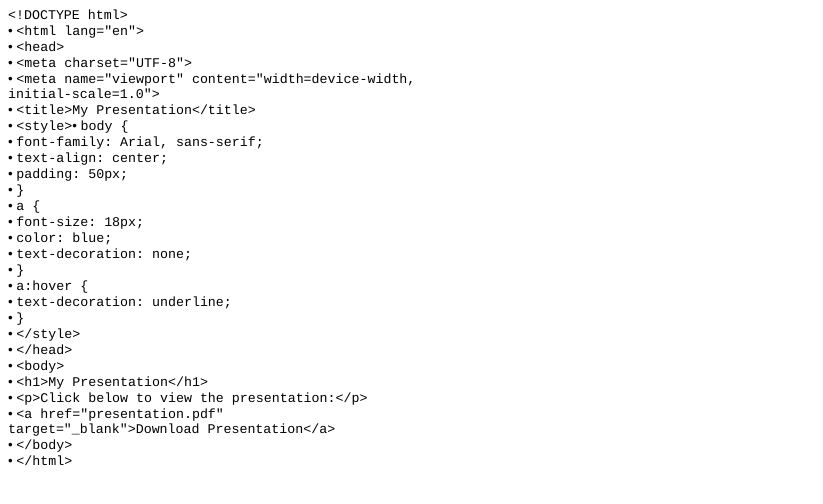
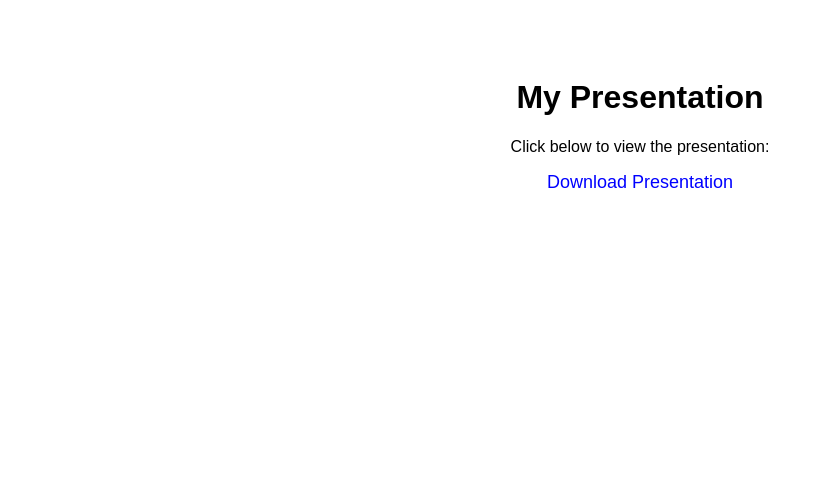
Before and after one commit to fjswenson49/fjswenson49.github.io, a plain HTML site: page index.html in a window 1280 px wide. Shown: the whole page, without its empty margins (0-823 px from the left). Drawn offline with Linux system fonts and the light colour scheme.

Commit message:
Update index.html

```diff
--- a/index.html
+++ b/index.html
@@ -1,47 +1,28 @@
-<!DOCTYPE html PUBLIC "-//W3C//DTD HTML 4.01//EN" "http://www.w3.org/TR/html4/strict.dtd">
-<html>
+<!DOCTYPE html>
+<html lang="en">
 <head>
-  <meta http-equiv="Content-Type" content="text/html; charset=utf-8">
-  <meta http-equiv="Content-Style-Type" content="text/css">
-  <title></title>
-  <meta name="Generator" content="Cocoa HTML Writer">
-  <meta name="CocoaVersion" content="2575.4">
-  <style type="text/css">
-    p.p1 {margin: 0.0px 0.0px 0.0px 0.0px; font: 13.3px Courier; color: #000000}
-    p.p2 {margin: 0.0px 0.0px 0.0px 0.0px; font: 13.3px Helvetica; color: #000000}
-    span.s1 {font: 13.3px Helvetica}
-    span.s2 {font: 13.3px Courier}
-  </style>
+    <meta charset="UTF-8">
+    <meta name="viewport" content="width=device-width, initial-scale=1.0">
+    <title>My Presentation</title>
+    <style>
+        body {
+            font-family: Arial, sans-serif;
+            text-align: center;
+            padding: 50px;
+        }
+        a {
+            font-size: 18px;
+            color: blue;
+            text-decoration: none;
+        }
+        a:hover {
+            text-decoration: underline;
+        }
+    </style>
 </head>
 <body>
-<p class="p1">&lt;!DOCTYPE html&gt;</p>
-<p class="p1"><span class="s1">• </span>&lt;html lang="en"&gt;</p>
-<p class="p1"><span class="s1">• </span>&lt;head&gt;</p>
-<p class="p1"><span class="s1">• </span>&lt;meta charset="UTF-8"&gt;</p>
-<p class="p1"><span class="s1">• </span>&lt;meta name="viewport" content="width=device-width,</p>
-<p class="p1">initial-scale=1.0"&gt;</p>
-<p class="p1"><span class="s1">• </span>&lt;title&gt;My Presentation&lt;/title&gt;</p>
-<p class="p1"><span class="s1">• </span>&lt;style&gt;<span class="s1">• </span>body {</p>
-<p class="p1"><span class="s1">• </span>font-family: Arial, sans-serif;</p>
-<p class="p1"><span class="s1">• </span>text-align: center;</p>
-<p class="p1"><span class="s1">• </span>padding: 50px;</p>
-<p class="p2">• <span class="s2">}</span></p>
-<p class="p1"><span class="s1">• </span>a {</p>
-<p class="p1"><span class="s1">• </span>font-size: 18px;</p>
-<p class="p1"><span class="s1">• </span>color: blue;</p>
-<p class="p1"><span class="s1">• </span>text-decoration: none;</p>
-<p class="p2">• <span class="s2">}</span></p>
-<p class="p1"><span class="s1">• </span>a:hover {</p>
-<p class="p1"><span class="s1">• </span>text-decoration: underline;</p>
-<p class="p2">• <span class="s2">}</span></p>
-<p class="p1"><span class="s1">• </span>&lt;/style&gt;</p>
-<p class="p1"><span class="s1">• </span>&lt;/head&gt;</p>
-<p class="p1"><span class="s1">• </span>&lt;body&gt;</p>
-<p class="p1"><span class="s1">• </span>&lt;h1&gt;My Presentation&lt;/h1&gt;</p>
-<p class="p1"><span class="s1">• </span>&lt;p&gt;Click below to view the presentation:&lt;/p&gt;</p>
-<p class="p1"><span class="s1">• </span>&lt;a href="presentation.pdf"</p>
-<p class="p1">target="_blank"&gt;Download Presentation&lt;/a&gt;</p>
-<p class="p1"><span class="s1">• </span>&lt;/body&gt;</p>
-<p class="p1"><span class="s1">• </span>&lt;/html&gt;</p>
+    <h1>My Presentation</h1>
+    <p>Click below to view the presentation:</p>
+    <a href="presentation.pdf" target="_blank">Download Presentation</a>
 </body>
 </html>
```
